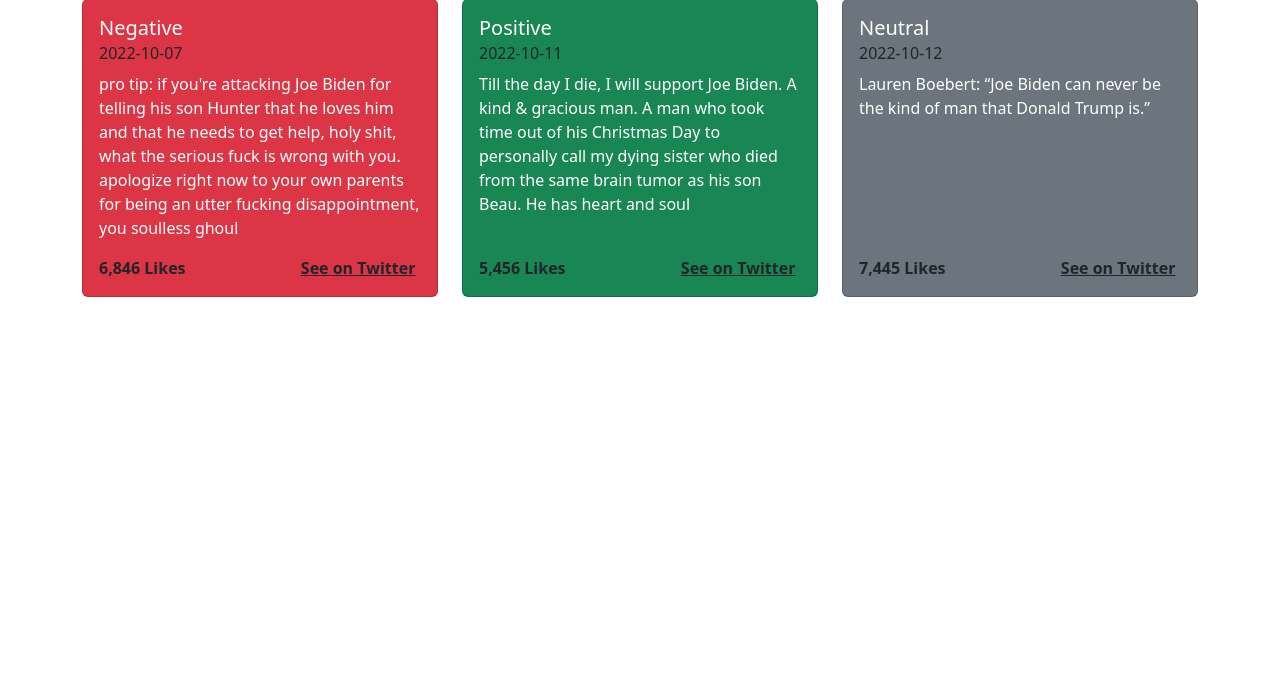
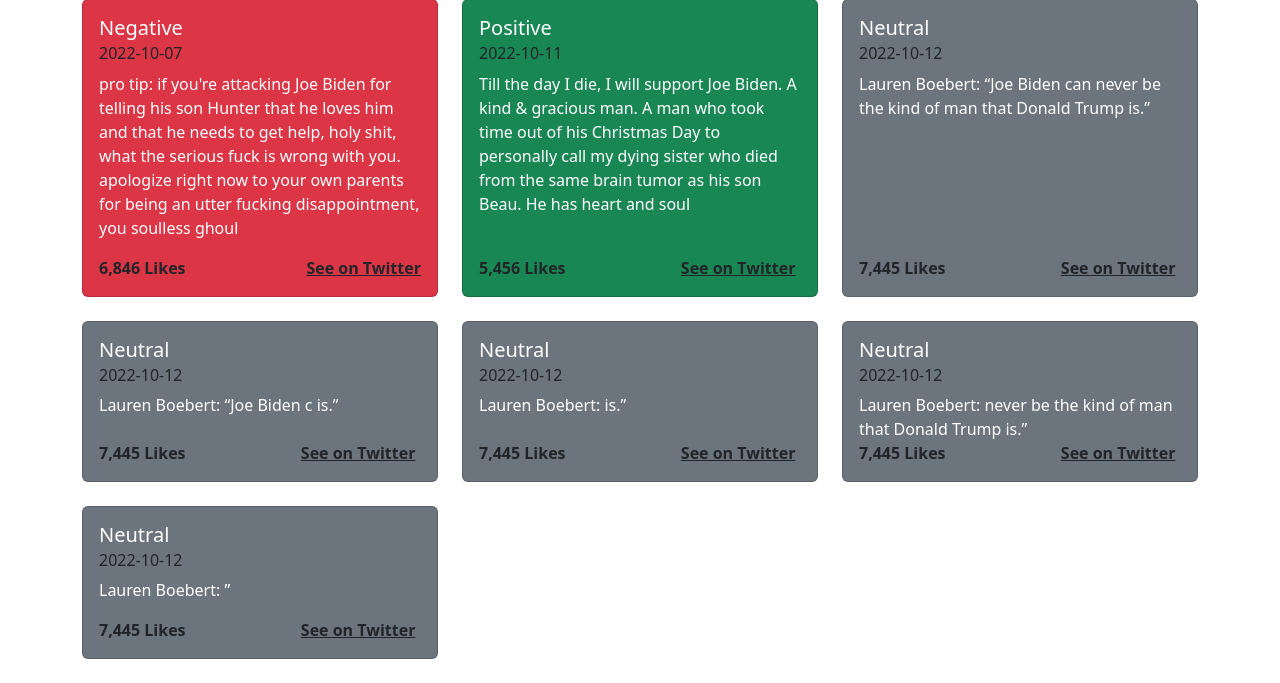
Before and after one commit to edduardoo/twitter-nlp-mlops, a Flask app: template ui-module/templates/static_design.html in a window 1280 px wide. Shown: the part 524-1207 px from the top of the page. Before the commit the page ends 821 px from the top, so only its background shows below. Run offline with Flask 2, Linux system fonts and the light colour scheme; the template is opened without the code that fills it, so the values that code supplies are empty.

Commit message:
update response cards layout and add input validation

```diff
--- a/ui-module/app.py
+++ b/ui-module/app.py
@@ -37,7 +37,7 @@ def search():
     predictions = call_api(list(tweets_df['text']))
     tweets_df['sentiment'] = predictions['body']['predictions']
 
-    tweets_df = tweets_df[['sentiment', 'text', 'likes', 'date']]
+    tweets_df = tweets_df[['url', 'sentiment', 'text', 'likes', 'date']]
     counts_dict = tweets_df.value_counts('sentiment').to_dict()
     for sentiment in ('Neutral', 'Negative', 'Positive'):
         if sentiment not in counts_dict:
--- a/ui-module/static/css/styles.css
+++ b/ui-module/static/css/styles.css
@@ -10,3 +10,7 @@
 .link-dark {
     font-weight: bold;
 }
+
+.sent_counts {
+    font-size:1.5em;
+}
--- a/ui-module/templates/static_design.html
+++ b/ui-module/templates/static_design.html
@@ -42,7 +42,7 @@
 
     <div class="row row-cols-1 row-cols-sm-2 row-cols-md-3 row-cols-lg-3 row-cols-xl-3">
         <div class="col mb-4 d-flex align-items-stretch">
-            <div class="card text-bg-danger">
+            <div class="card text-bg-danger w-100">
             <div class="card-body d-flex flex-column">
                 <h5 class="card-title">Negative</h5>
                 <h6 class="card-subtitle mb-2">2022-10-07</h6>
@@ -50,7 +50,7 @@
                 <div class="row mt-auto">
                     <div class="col-5 like">6,846 Likes</div>
                     <div class="col-2"></div>
-                    <div class="col-5">
+                    <div class="col-5 text-end">
                         <a href="https://t.co/S8bZsxoPx6" class="link-dark">See on Twitter</a>
                     </div>
                 </div>
@@ -58,7 +58,7 @@
             </div>
         </div>
         <div class="col mb-4 d-flex align-items-stretch">
-            <div class="card text-bg-success">
+            <div class="card text-bg-success w-100">
             <div class="card-body d-flex flex-column">
                 <h5 class="card-title">Positive</h5>
                 <h6 class="card-subtitle mb-2">2022-10-11</h6>
@@ -74,7 +74,7 @@
             </div>
         </div>
         <div class="col mb-4 d-flex align-items-stretch">
-            <div class="card text-bg-secondary">
+            <div class="card text-bg-secondary w-100">
             <div class="card-body d-flex flex-column">
                 <div class="row">
                 <h5 class="card-title">Neutral</h5>
@@ -93,6 +93,86 @@
             </div>
             </div>
         </div>
+        <div class="col mb-4 d-flex align-items-stretch">
+          <div class="card text-bg-secondary w-100">
+          <div class="card-body d-flex flex-column">
+              <div class="row">
+              <h5 class="card-title">Neutral</h5>
+              <h6 class="card-subtitle mb-2">2022-10-12</h6>
+              </div>
+              <div class="row">
+              <p class="card-text">Lauren Boebert: “Joe Biden c is.”</p>
+              </div>
+              <div class="row mt-auto">
+                  <div class="col-5 like">7,445 Likes</div>
+                  <div class="col-2"></div>
+                  <div class="col-5">
+                          <a href="https://t.co/S8bZsxoPx6" class="link-dark">See on Twitter</a>
+                  </div>
+              </div>
+          </div>
+          </div>
+      </div>
+      <div class="col mb-4 d-flex align-items-stretch">
+        <div class="card text-bg-secondary w-100">
+        <div class="card-body d-flex flex-column">
+            <div class="row">
+            <h5 class="card-title">Neutral</h5>
+            <h6 class="card-subtitle mb-2">2022-10-12</h6>
+            </div>
+            <div class="row">
+            <p class="card-text">Lauren Boebert:  is.”</p>
+            </div>
+            <div class="row mt-auto">
+                <div class="col-5 like">7,445 Likes</div>
+                <div class="col-2"></div>
+                <div class="col-5">
+                        <a href="https://t.co/S8bZsxoPx6" class="link-dark">See on Twitter</a>
+                </div>
+            </div>
+        </div>
+        </div>
+    </div>
+    <div class="col mb-4 d-flex align-items-stretch">
+      <div class="card text-bg-secondary w-100">
+      <div class="card-body d-flex flex-column">
+          <div class="row">
+          <h5 class="card-title">Neutral</h5>
+          <h6 class="card-subtitle mb-2">2022-10-12</h6>
+          </div>
+          <div class="row">
+          <p class="card-text">Lauren Boebert: never be the kind of man that Donald Trump is.”</p>
+          </div>
+          <div class="row mt-auto">
+              <div class="col-5 like">7,445 Likes</div>
+              <div class="col-2"></div>
+              <div class="col-5">
+                      <a href="https://t.co/S8bZsxoPx6" class="link-dark">See on Twitter</a>
+              </div>
+          </div>
+      </div>
+      </div>
+  </div>
+  <div class="col mb-4 d-flex align-items-stretch">
+    <div class="card text-bg-secondary w-100">
+    <div class="card-body d-flex flex-column">
+        <div class="row">
+        <h5 class="card-title">Neutral</h5>
+        <h6 class="card-subtitle mb-2">2022-10-12</h6>
+        </div>
+        <div class="row">
+        <p class="card-text">Lauren Boebert: ”</p>
+        </div>
+        <div class="row mt-auto pt-3">
+            <div class="col-5 like">7,445 Likes</div>
+            <div class="col-2"></div>
+            <div class="col-5">
+                    <a href="https://t.co/S8bZsxoPx6" class="link-dark">See on Twitter</a>
+            </div>
+        </div>
+    </div>
+    </div>
+</div>
     </div>
 </div>
 
```
Also changed, not shown: ui-module/modules/helper.py (+11 -2 lines), ui-module/static/js/scripts.js (+30 -6 lines), ui-module/templates/index.html (+15 -7 lines), ui-module/templates/results.html (+8 -8 lines), ui-module/static/assets/error.png (added), 1 other file.
